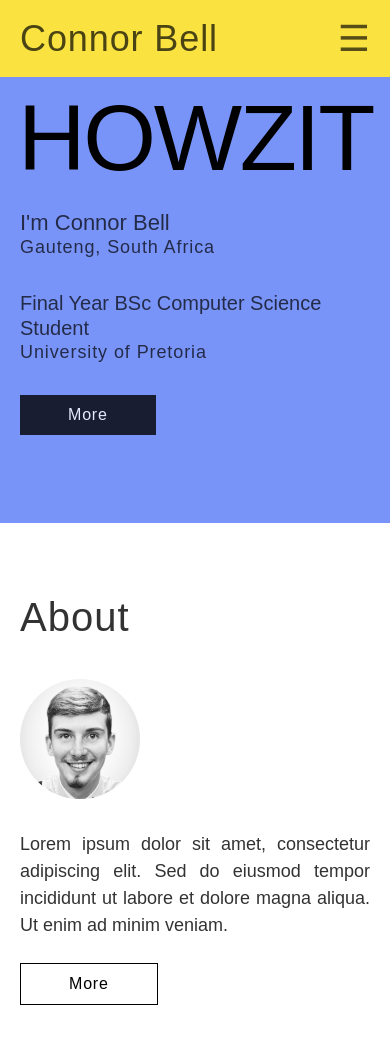
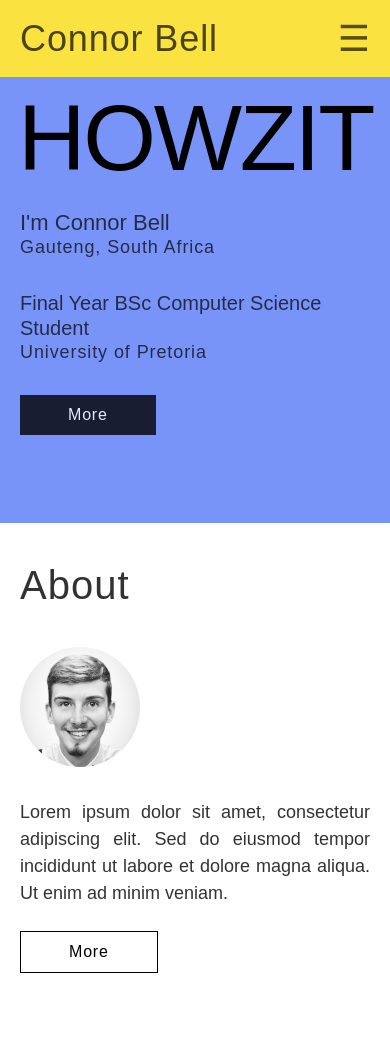
Before and after one commit to u24569608/Connor_Bell_CO_ZA, a Next.js app in the folder site/: page / in a window 390 px wide. Shown: the top 1044 px of the page. Built offline with nearby package versions, Linux system fonts and the light colour scheme; a web font is replaced by a local one.

Commit message:
Update About.tsx

```diff
--- a/site/components/About.tsx
+++ b/site/components/About.tsx
@@ -5,7 +5,7 @@
 export default function About() {
   return (
     <section id="about" className="w-full bg-white">
-      <div className="w-full px-5 sm:px-8 md:px-10 lg:px-14 py-16">
+      <div className="w-full px-5 sm:px-8 md:px-10 lg:px-14 pt-8 pb-16 md:py-16">
 
         <div className="flex flex-col md:flex-row items-start gap-8 md:gap-16 lg:gap-20">
 
```
